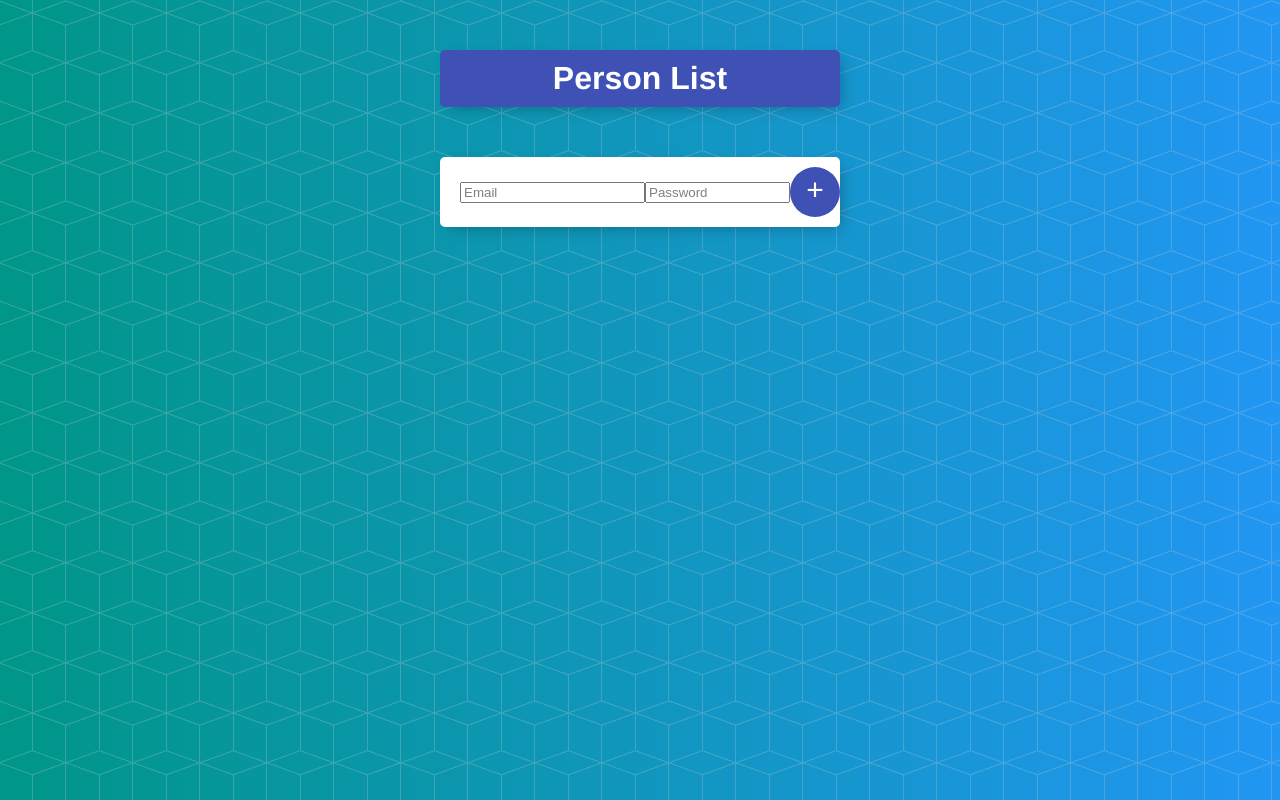
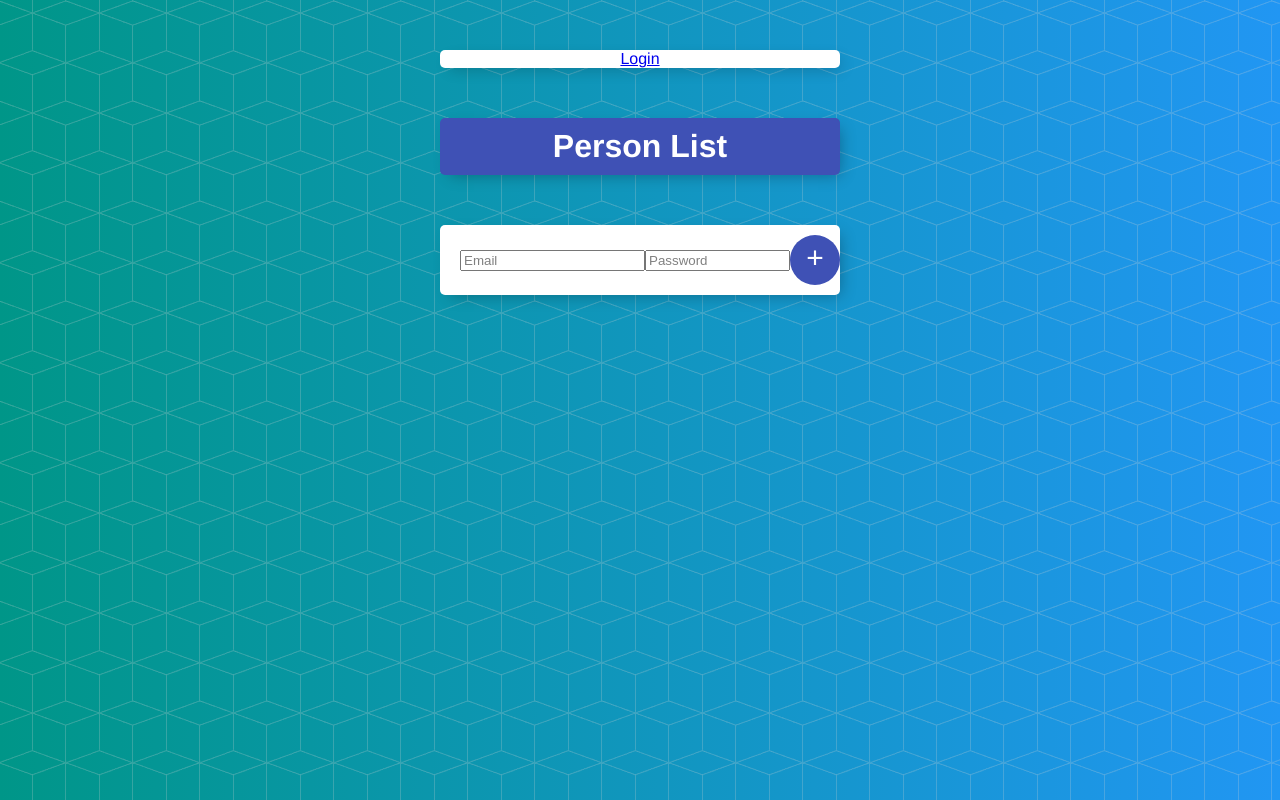
Before and after one commit to LucianoCerullo77/AngularPersonList, an Angular app: page /login in a window 1280 px wide. Shown: the top 800 px of the page. Built offline with nearby package versions, Linux system fonts and the light colour scheme.

Commit message:
login and logout logic created

```diff
--- a/src/app/app.component.html
+++ b/src/app/app.component.html
@@ -1,3 +1,11 @@
+<div *ngIf="!isAuthenticated()" class="box centrado">
+  <a routerLink="/login">Login</a>
+</div>
+
+<div *ngIf="isAuthenticated()" class="box centrado">
+  <a style="cursor: pointer" (click)="logOutBtn()">Log Out</a>
+</div>
+
 <div class="box" id="heading">
   <h1>{{ title }}</h1>
 </div>
--- a/src/app/app.component.ts
+++ b/src/app/app.component.ts
@@ -1,5 +1,6 @@
 import { Component, OnInit } from '@angular/core';
 import * as firebase from 'firebase/compat/app';
+import { LoginService } from './login/login.service';
 
 @Component({
   selector: 'app-root',
@@ -9,7 +10,7 @@
 export class AppComponent implements OnInit {
   title = 'Person List';
 
-  constructor() {}
+  constructor(private loginService: LoginService) {}
 
   ngOnInit(): void {
     firebase.default.initializeApp({
@@ -17,4 +18,12 @@
       authDomain: 'angularpersonlist.firebaseapp.com',
     });
   }
+
+  isAuthenticated() {
+    return this.loginService.isAuthenticated();
+  }
+
+  logOutBtn(){
+    this.loginService.logOut()
+  }
 }
--- a/src/app/login/login.service.ts
+++ b/src/app/login/login.service.ts
@@ -5,7 +5,7 @@
 
 @Injectable()
 export class LoginService {
-  token: string;
+  token: string | null;
 
   constructor(private router: Router) {}
   login(email: string, password: string) {
@@ -27,4 +27,19 @@
   getIdToken() {
     return this.token;
   }
+
+  isAuthenticated() {
+    return this.token != null;
+  }
+
+  logOut() {
+    firebase
+      .auth()
+      .signOut()
+      .then(() => {
+        this.token = null;
+        this.router.navigate(['login']);
+      })
+      .catch((error) => console.log(error));
+  }
 }
--- a/src/styles.css
+++ b/src/styles.css
@@ -99,3 +99,7 @@
   color: grey;
   opacity: 1;
 }
+
+.centrado {
+  text-align: center;
+}
```
